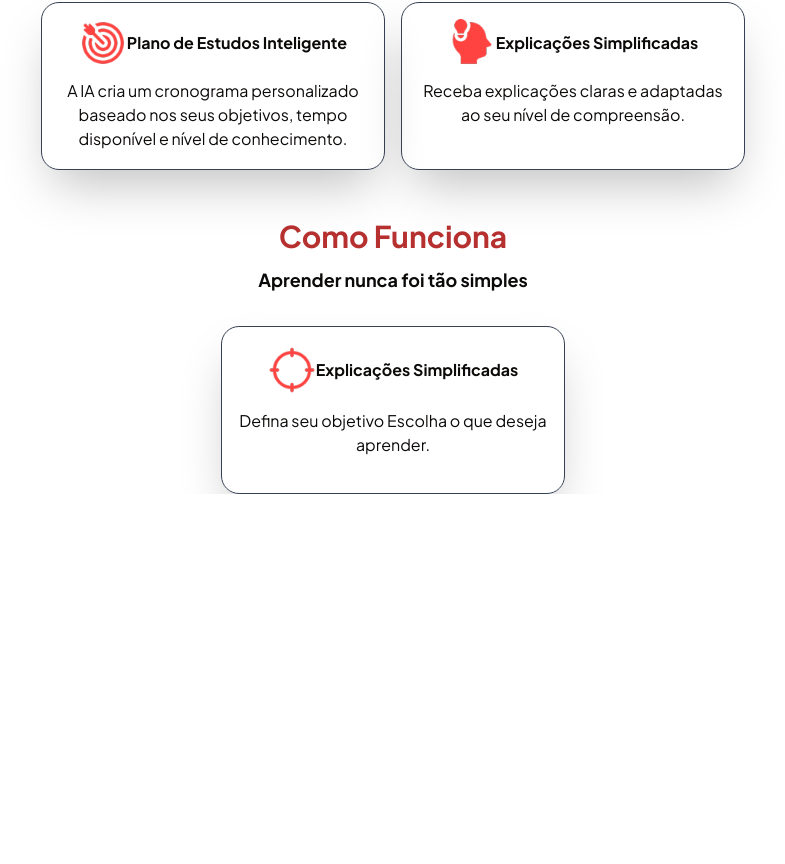
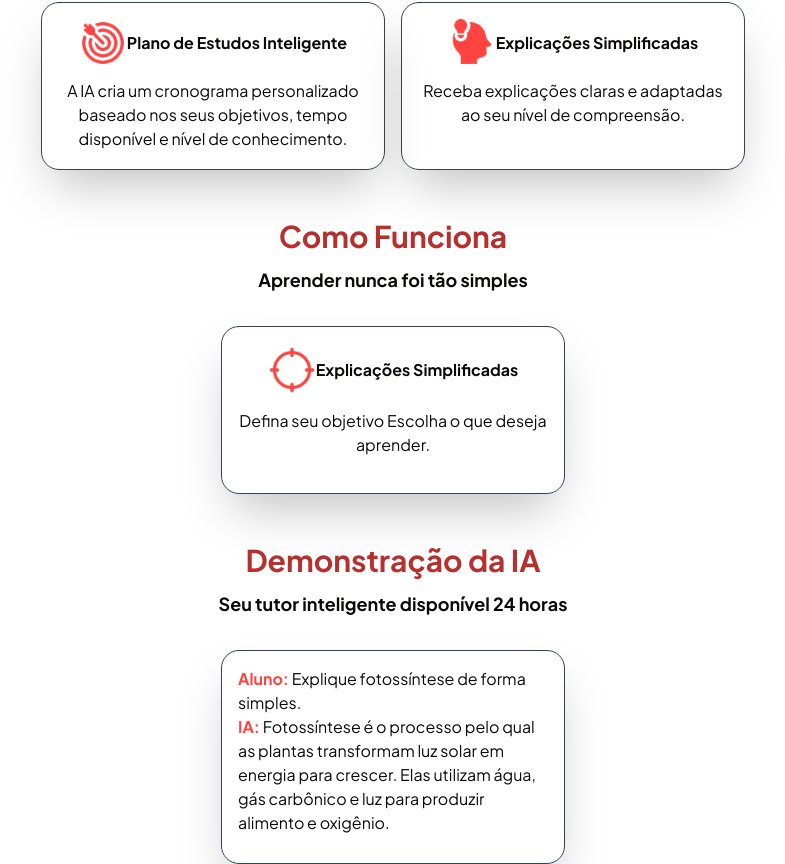
Before and after one commit to pinchieri-tiago/luttivox, a Next.js app: page / in a window 1280 px wide. Shown: the part 689-1553 px from the top of the page, without its empty margins (247-1032 px from the left). Before the commit the page ends 1183 px from the top, so only its background shows below. Built offline with nearby package versions, Linux system fonts and the light colour scheme; a web font is replaced by a local one.

Commit message:
feat: criar seção de demosntração

```diff
--- a/src/app/page.tsx
+++ b/src/app/page.tsx
@@ -1,5 +1,6 @@
 import { About } from "@/components/home/about";
 import { Benefits } from "@/components/home/benefits";
+import { Demo } from "@/components/home/demo";
 import { Header } from "@/components/home/header";
 import { Hero } from "@/components/home/hero";
 
@@ -10,6 +11,7 @@ export default function HomePage() {
         <Hero />
         <Benefits />
         <About />
+        <Demo  />
      </div>
   );
 }
--- /dev/null
+++ b/src/components/home/demo.tsx
@@ -0,0 +1,29 @@
+import Image from "next/image";
+
+export const Demo = () => {
+  return (
+    <section className="mt-7 lg:mt-12">
+      <div className="flex flex-col items-center text-3xl">
+        <h2 className="text-primary-700 font-bold">Demonstração da IA</h2>
+        <p className="mt-3 max-w-65 text-center text-lg font-bold md:max-w-120">
+          Seu tutor inteligente disponível 24 horas
+        </p>
+      </div>
+      <div className="mt-4 flex flex-col items-center justify-center gap-4 md:flex-row lg:mt-8">
+        <div className="min-h-42 max-w-86 rounded-2xl border border-gray-700 p-4 shadow-2xl">
+          <div className="mb-3 flex flex-col items-center justify-center">
+            <p>
+              <span className="text-primary-500 font-bold">Aluno:</span>{" "}
+              Explique fotossíntese de forma simples.
+            </p>
+            <p>
+              <span className="font-bold text-primary-500"> IA: </span>Fotossíntese é o processo pelo qual as plantas
+              transformam luz solar em energia para crescer. Elas utilizam água,
+              gás carbônico e luz para produzir alimento e oxigênio.
+            </p>
+          </div>
+        </div>
+      </div>
+    </section>
+  );
+};
```
